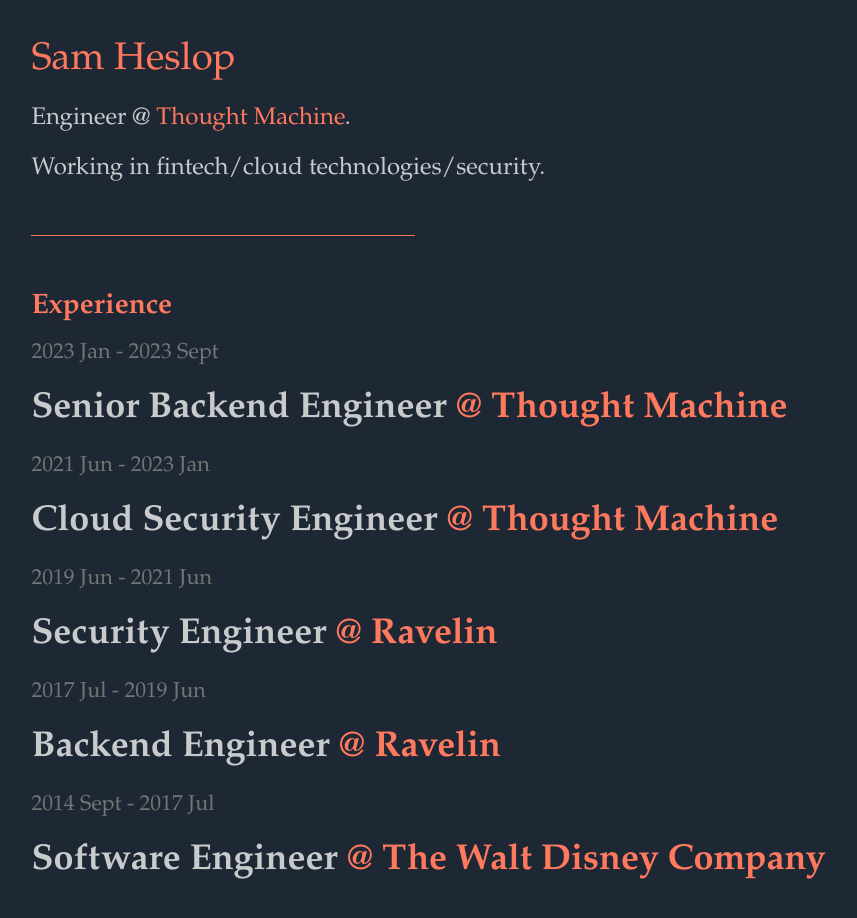
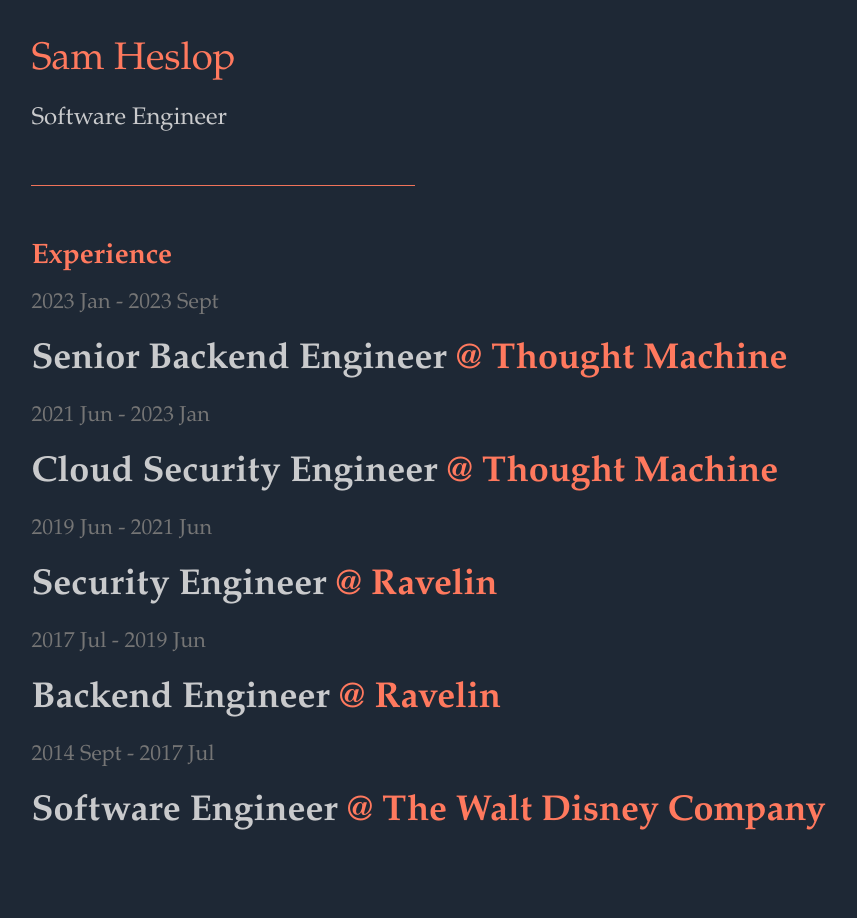
Before and after one commit to sHesl/sHesl.github.io, a website: page index.html in a window 1280 px wide. Shown: the whole page, without its empty margins (71-928 px from the left). After the commit the page ends 873 px from the top, so only its background shows below. Drawn offline with Linux system fonts and the light colour scheme.

Commit message:
Update index.html

```diff
--- a/index.html
+++ b/index.html
@@ -8,8 +8,7 @@
   <body>
     <div>
       <p><a href="https://samheslop.com" class="me orange">Sam Heslop</a><p>
-      <p>Engineer @ <a href="https://thoughtmachine.net/">Thought Machine</a>.</p>
-      <p>Working in fintech/cloud technologies/security.<p>
+      <p>Software Engineer</p>
     </div>
     <div class="divider"></div>
     <h3 style="margin:20px 0px 5px !important;">Experience</h3>
```
